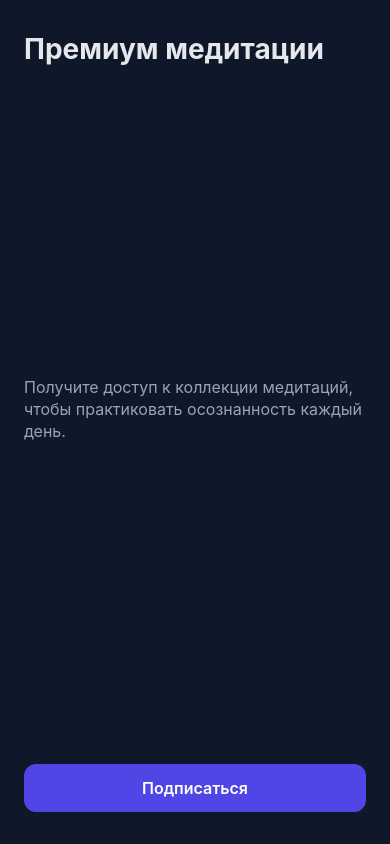
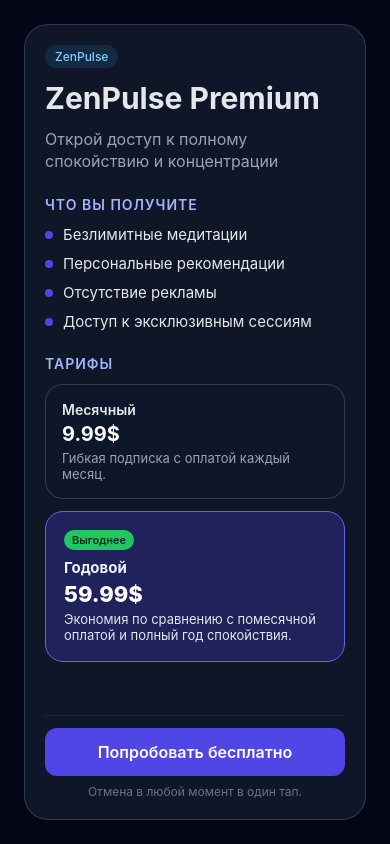
Before and after one commit to semenkulikov/zenpulse, a React Native app: screen /Paywall in a window 390 px wide. Built offline with nearby package versions, Linux system fonts and the light colour scheme.

Commit message:
feat: реализован экран подписки с логикой активации

```diff
--- a/screens/PaywallScreen.tsx
+++ b/screens/PaywallScreen.tsx
@@ -1,5 +1,5 @@
 import React, { useContext } from 'react';
-import { StyleSheet, Text, View } from 'react-native';
+import { StyleSheet, Text, View, ScrollView } from 'react-native';
 import { SafeAreaView } from 'react-native-safe-area-context';
 
 import PrimaryButton from '../components/PrimaryButton';
@@ -14,14 +14,69 @@
 
   return (
     <SafeAreaView style={styles.safeArea}>
-      <View style={styles.container}>
-        <Text style={styles.title}>Премиум медитации</Text>
-        <Text style={styles.subtitle}>
-          Получите доступ к коллекции медитаций, чтобы практиковать осознанность каждый день.
-        </Text>
+      <View style={styles.backgroundOverlay}>
+        <View style={styles.container}>
+          <ScrollView
+            contentContainerStyle={styles.scrollContent}
+            showsVerticalScrollIndicator={false}
+          >
+            <View style={styles.header}>
+              <Text style={styles.badgeText}>ZenPulse</Text>
+              <Text style={styles.title}>ZenPulse Premium</Text>
+              <Text style={styles.subtitle}>
+                Открой доступ к полному спокойствию и концентрации
+              </Text>
+            </View>
 
-        <View style={styles.buttonContainer}>
-          <PrimaryButton title="Подписаться" onPress={handleSubscribe} />
+            <View style={styles.section}>
+              <Text style={styles.sectionTitle}>Что вы получите</Text>
+              <View style={styles.benefitsList}>
+                <View style={styles.benefitItem}>
+                  <View style={styles.bullet} />
+                  <Text style={styles.benefitText}>Безлимитные медитации</Text>
+                </View>
+                <View style={styles.benefitItem}>
+                  <View style={styles.bullet} />
+                  <Text style={styles.benefitText}>Персональные рекомендации</Text>
+                </View>
+                <View style={styles.benefitItem}>
+                  <View style={styles.bullet} />
+                  <Text style={styles.benefitText}>Отсутствие рекламы</Text>
+                </View>
+                <View style={styles.benefitItem}>
+                  <View style={styles.bullet} />
+                  <Text style={styles.benefitText}>Доступ к эксклюзивным сессиям</Text>
+                </View>
+              </View>
+            </View>
+
+            <View style={styles.section}>
+              <Text style={styles.sectionTitle}>Тарифы</Text>
+              <View style={styles.plansContainer}>
+                <View style={styles.planCard}>
+                  <Text style={styles.planLabel}>Месячный</Text>
+                  <Text style={styles.planPrice}>9.99$</Text>
+                  <Text style={styles.planDescription}>Гибкая подписка с оплатой каждый месяц.</Text>
+                </View>
+
+                <View style={styles.planCardFeatured}>
+                  <View style={styles.planBadge}>
+                    <Text style={styles.planBadgeText}>Выгоднее</Text>
+                  </View>
+                  <Text style={styles.planLabelFeatured}>Годовой</Text>
+                  <Text style={styles.planPriceFeatured}>59.99$</Text>
+                  <Text style={styles.planDescriptionFeatured}>
+                    Экономия по сравнению с помесячной оплатой и полный год спокойствия.
+                  </Text>
+                </View>
+              </View>
+            </View>
+          </ScrollView>
+
+          <View style={styles.footer}>
+            <PrimaryButton title="Попробовать бесплатно" onPress={handleSubscribe} />
+            <Text style={styles.footerNote}>Отмена в любой момент в один тап.</Text>
+          </View>
         </View>
       </View>
     </SafeAreaView>
@@ -31,16 +86,43 @@
 const styles = StyleSheet.create({
   safeArea: {
     flex: 1,
-    backgroundColor: '#0F172A',
+    backgroundColor: '#020617',
+  },
+  backgroundOverlay: {
+    flex: 1,
+    paddingHorizontal: 24,
+    paddingVertical: 24,
+    backgroundColor: '#020617',
   },
   container: {
     flex: 1,
-    paddingHorizontal: 24,
-    paddingVertical: 32,
+    borderRadius: 24,
+    padding: 20,
+    backgroundColor: 'rgba(15, 23, 42, 0.96)',
+    borderWidth: 1,
+    borderColor: 'rgba(148, 163, 184, 0.25)',
+    overflow: 'hidden',
     justifyContent: 'space-between',
   },
+  scrollContent: {
+    paddingBottom: 24,
+  },
+  header: {
+    marginBottom: 24,
+  },
+  badgeText: {
+    alignSelf: 'flex-start',
+    paddingHorizontal: 10,
+    paddingVertical: 4,
+    borderRadius: 999,
+    backgroundColor: 'rgba(56, 189, 248, 0.12)',
+    color: '#7DD3FC',
+    fontSize: 12,
+    fontWeight: '500',
+    marginBottom: 12,
+  },
   title: {
-    fontSize: 28,
+    fontSize: 30,
     fontWeight: '700',
     color: '#E5E7EB',
     marginBottom: 12,
@@ -50,8 +132,107 @@
     color: '#9CA3AF',
     lineHeight: 22,
   },
-  buttonContainer: {
-    marginTop: 24,
+  section: {
+    marginBottom: 24,
+  },
+  sectionTitle: {
+    fontSize: 14,
+    fontWeight: '600',
+    color: '#A5B4FC',
+    textTransform: 'uppercase',
+    letterSpacing: 1,
+    marginBottom: 12,
+  },
+  benefitsList: {
+    gap: 10,
+  },
+  benefitItem: {
+    flexDirection: 'row',
+    alignItems: 'center',
+  },
+  bullet: {
+    width: 8,
+    height: 8,
+    borderRadius: 999,
+    marginRight: 10,
+    backgroundColor: '#4F46E5',
+  },
+  benefitText: {
+    fontSize: 15,
+    color: '#E5E7EB',
+  },
+  plansContainer: {
+    gap: 12,
+  },
+  planCard: {
+    borderRadius: 18,
+    padding: 16,
+    backgroundColor: 'rgba(15, 23, 42, 0.9)',
+    borderWidth: 1,
+    borderColor: 'rgba(55, 65, 81, 0.9)',
+  },
+  planCardFeatured: {
+    borderRadius: 18,
+    padding: 18,
+    backgroundColor: 'rgba(79, 70, 229, 0.28)',
+    borderWidth: 1,
+    borderColor: '#6366F1',
+  },
+  planBadge: {
+    alignSelf: 'flex-start',
+    paddingHorizontal: 8,
+    paddingVertical: 3,
+    borderRadius: 999,
+    backgroundColor: '#22C55E',
+    marginBottom: 8,
+  },
+  planBadgeText: {
+    fontSize: 11,
+    fontWeight: '600',
+    color: '#022C22',
+  },
+  planLabel: {
+    fontSize: 14,
+    fontWeight: '600',
+    color: '#E5E7EB',
+    marginBottom: 4,
+  },
+  planPrice: {
+    fontSize: 20,
+    fontWeight: '700',
+    color: '#F9FAFB',
+    marginBottom: 4,
+  },
+  planDescription: {
+    fontSize: 13,
+    color: '#9CA3AF',
+  },
+  planLabelFeatured: {
+    fontSize: 15,
+    fontWeight: '700',
+    color: '#EEF2FF',
+    marginBottom: 4,
+  },
+  planPriceFeatured: {
+    fontSize: 22,
+    fontWeight: '800',
+    color: '#FFFFFF',
+    marginBottom: 4,
+  },
+  planDescriptionFeatured: {
+    fontSize: 13,
+    color: '#E5E7EB',
+  },
+  footer: {
+    paddingTop: 12,
+    borderTopWidth: 1,
+    borderTopColor: 'rgba(31, 41, 55, 0.9)',
+  },
+  footerNote: {
+    marginTop: 8,
+    fontSize: 12,
+    color: '#6B7280',
+    textAlign: 'center',
   },
 });
 
```
